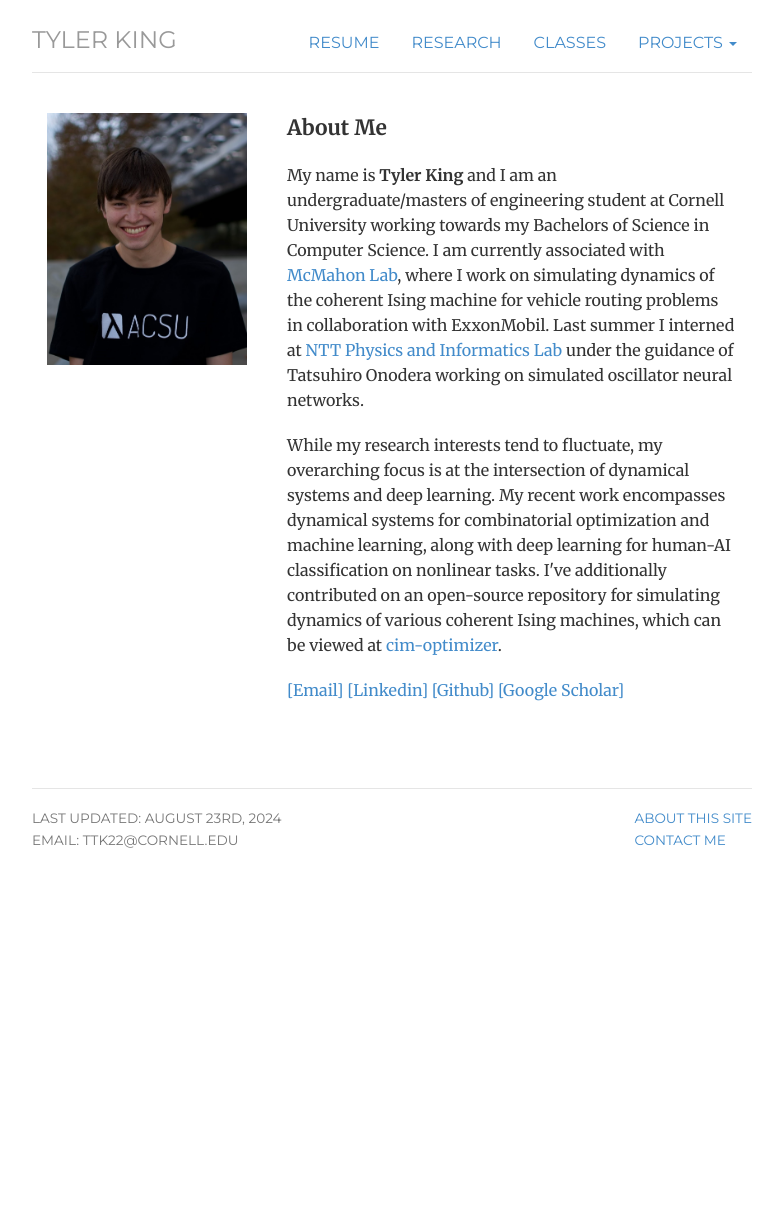
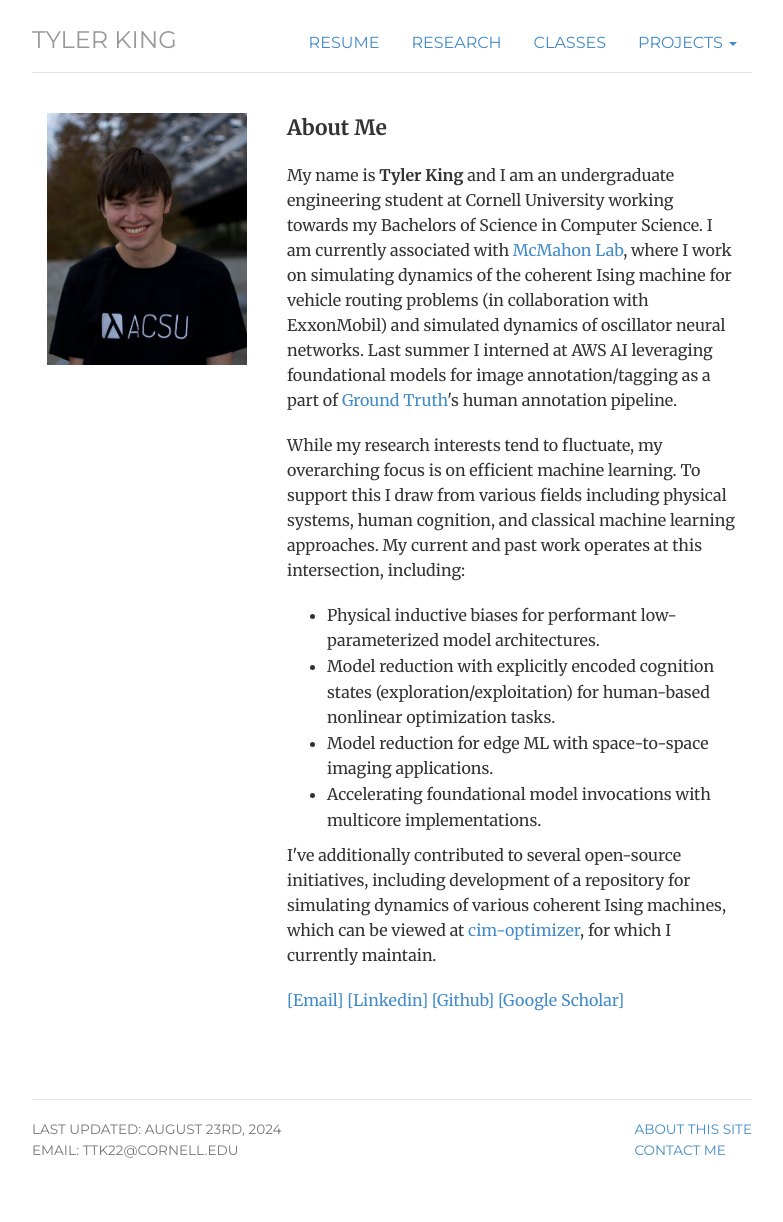
Before and after one commit to tylertking/tylertking.github.io, a Jekyll site: the page built from index.html, in a window 1280 px wide. Shown: the whole page, without its empty margins (248-1031 px from the left). Built offline with Jekyll 4.4.1, drawn with Linux system fonts in a browser that asks for light colours; before the commit the page ends 912 px from its top, so only the background shows below that.

Commit message:
Update loading page

```diff
--- a/index.html
+++ b/index.html
@@ -13,9 +13,26 @@ description: Tyler King, Undergraduate at Cornell University
 	</div>
 	<div class="col-sm-8">
 	<p class="lead"><b>About Me</b></p>
-	<p> My name is <b>Tyler King</b> and I am an undergraduate/masters of engineering student at Cornell University working towards my Bachelors of Science in Computer Science. I am currently associated with <a href="https://mcmahon.aep.cornell.edu/">McMahon Lab</a>, where I work on simulating dynamics of the coherent Ising machine for vehicle routing problems in collaboration with ExxonMobil. Last summer I interned at <a href="https://ntt-research.com/phi/">NTT Physics and Informatics Lab</a> under the guidance of Tatsuhiro Onodera working on simulated oscillator neural networks.
+	<p> My name is <b>Tyler King</b> and I am an undergraduate engineering student at Cornell University working towards my Bachelors of Science in Computer Science. I am currently associated with <a href="https://mcmahon.aep.cornell.edu/">McMahon Lab</a>, where I work on simulating dynamics of the coherent Ising machine for vehicle routing problems (in collaboration with ExxonMobil) and simulated dynamics of oscillator neural networks. Last summer I interned at AWS AI leveraging foundational models for image annotation/tagging as a part of <a href="https://mcmahon.aep.cornell.edu/">Ground Truth</a>'s human annotation pipeline.
 
-	<p> While my research interests tend to fluctuate, my overarching focus is at the intersection of dynamical systems and deep learning. My recent work encompasses dynamical systems for combinatorial optimization and machine learning, along with deep learning for human-AI classification on nonlinear tasks. I've additionally contributed on an open-source repository for simulating dynamics of various coherent Ising machines, which can be viewed at <a href="https://github.com/mcmahon-lab/cim-optimizer/">cim-optimizer</a>. </p>
+	<p> While my research interests tend to fluctuate, my overarching focus is on efficient machine learning. To support this I draw from various fields including physical systems, human cognition, and classical machine learning approaches. My current and past work operates at this intersection, including: </p>
+	<ul>
+		<li>Physical inductive biases for performant low-parameterized model architectures.</li>
+		<li>Model reduction with explicitly encoded cognition states (exploration/exploitation) for human-based nonlinear optimization tasks.</li>
+		<li> Model reduction for edge ML with space-to-space imaging applications. </li>
+		<li>Accelerating foundational model invocations with multicore implementations. </li>
+	</ul>
+
+	<p>
+		I've additionally contributed to several open-source initiatives, including development of a repository for simulating dynamics of various coherent Ising machines, which can be viewed at <a href="https://github.com/mcmahon-lab/cim-optimizer/">cim-optimizer</a>, for which I currently maintain.
+	</p>
+
+
+
+		<!-- Include efficient foundational model invocations at AWS AI,
+
+
+		at the intersection of dynamical systems and deep learning. My recent work encompasses dynamical systems for combinatorial optimization and machine learning, along with deep learning for human-AI classification on nonlinear tasks. I've additionally contributed on an open-source repository for simulating dynamics of various coherent Ising machines, which can be viewed at <a href="https://github.com/mcmahon-lab/cim-optimizer/">cim-optimizer</a>. </p> -->
 
 	<p> <a href="mailto:tylertking2003@gmail.com?subject=subject text">[Email]</a> <a href="https://www.linkedin.com/in/tyler-king-9167a61a1/">[Linkedin]</a> <a href="https://github.com/tylertking">[Github]</a> <a href="https://scholar.google.com/citations?user=to4W3dsAAAAJ&hl=en">[Google Scholar]</a> </p>
 	</div>
```
